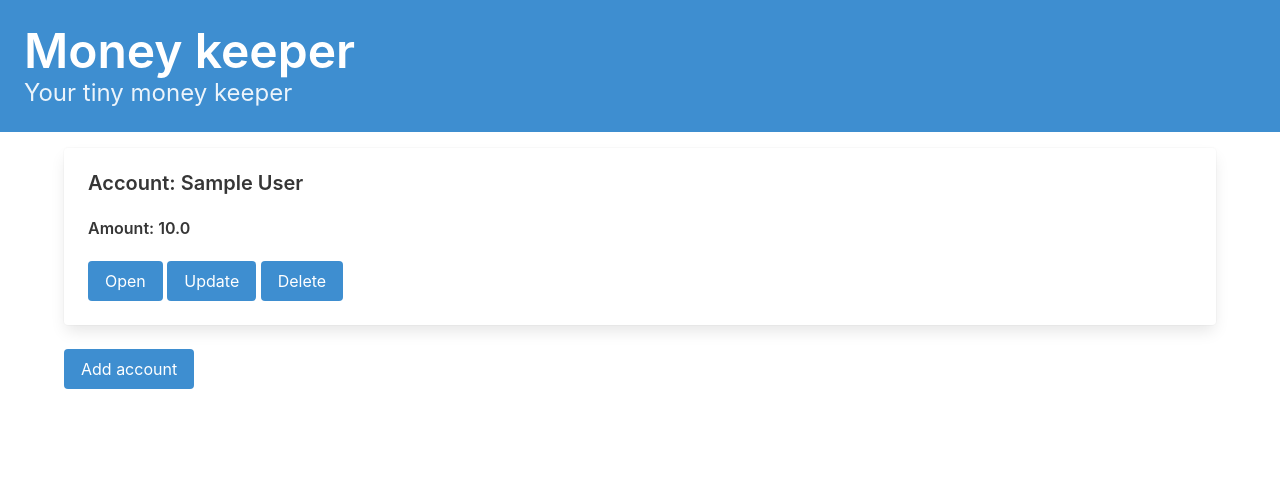
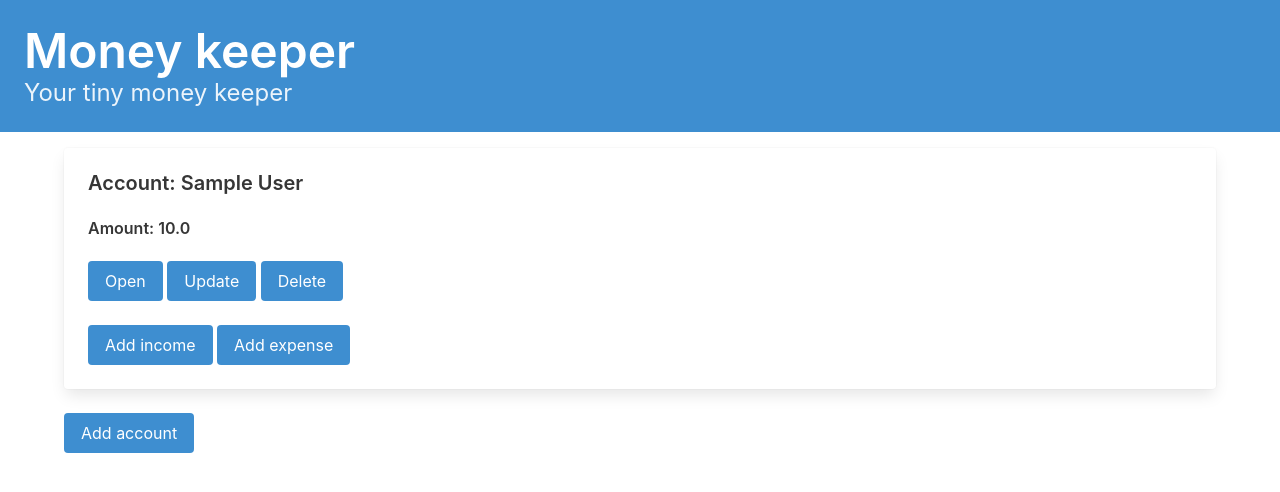
Before and after one commit to MalikovBoo/money_keeper-Django, a Django app: page / in a window 1280 px wide. Shown: the top 492 px of the page. Run offline with Django 4.2, Linux system fonts and the light colour scheme; a user stored in the database is signed in; tables that the repository leaves empty hold one stand-in row (values such as "Sample post").

Commit message:
added buttons to add income and expense

```diff
--- a/money_keeper_app/templates/money_keeper_app/accounts_list.html
+++ b/money_keeper_app/templates/money_keeper_app/accounts_list.html
@@ -36,6 +36,18 @@
                     </button>
                 </a>
               </div>
+              <div class="block ">
+                <a href="{% url 'money_keeper_app:add_income'  account.id %}">
+                    <button class="button is-info ">
+                        Add income
+                    </button>
+                </a>
+                <a href="{% url 'money_keeper_app:add_expense'  account.id %}">
+                    <button class="button is-info ">
+                        Add expense
+                    </button>
+                </a>
+              </div>
           </div>
       </div>
     </div>
--- a/money_keeper_app/urls.py
+++ b/money_keeper_app/urls.py
@@ -1,15 +1,18 @@
 from django.urls import path
-from .views import dashboard, income_list, expense_list, account_page, add_account, delete, upd_account
+from .views import dashboard, income_list, add_income, expense_list, add_expense, \
+    account_page, add_account, delete, upd_account
 # from .views import dashboard
 
 app_name = "money_keeper_app"
 
 urlpatterns = [
-    path('delete/<int:pk>', delete, name='delete'),
-    path('upd_account/<int:pk>', upd_account, name='upd_account'),
+    path("delete/<int:pk>", delete, name="delete"),
+    path("upd_account/<int:pk>", upd_account, name="upd_account"),
     path("add_account/", add_account, name="add_account"),
     path("account/<int:pk>", account_page, name="account"),
     path("income_list/<int:pk>", income_list, name="income_list"),
+    path("add_income/<int:pk>", add_income, name="add_income"),
     path("expense_list/<int:pk>", expense_list, name="expense_list"),
+    path("add_expense/<int:pk>", add_expense, name="add_expense"),
     path("", dashboard, name="dashboard"),
 ]
--- a/money_keeper_app/views.py
+++ b/money_keeper_app/views.py
@@ -1,6 +1,6 @@
 from django.shortcuts import render, redirect
-from .forms import NewAccountForm, UpdAccountForm
-from .models import Payment, Account
+from .forms import NewAccountForm, UpdAccountForm, NewIncomeForm, NewExpenseForm
+from .models import Payment, Account, IncomeType, ExpenseType
 
 
 # def dashboard(request):
@@ -27,7 +27,7 @@ def account_page(request, pk):
         # если неавторизован
         return render(request, "base.html")
     account = Account.objects.get(pk=pk)
-    payments = Payment.objects.filter(account=account.id)
+    payments = Payment.objects.filter(account=account.id).order_by("-created_at")
     return render(request, "money_keeper_app/account.html", {"account": account, "payments": payments})
 
 
@@ -61,8 +61,32 @@ def income_list(request, pk):
         # если неавторизован
         return render(request, "base.html")
     account = Account.objects.get(pk=pk)
-    incomes = Payment.objects.filter(account=account.id, expense=None)
+    incomes = Payment.objects.filter(account=account.id, expense=None).order_by("-created_at")
     return render(request, "money_keeper_app/income_list.html", {"account": account, "incomes": incomes})
+
+
+def add_income(request, pk):
+    if not request.user.is_authenticated:
+        return render(request, "base.html")
+
+    if request.method == "POST":
+        form = NewIncomeForm(request.POST)
+        if form.is_valid():
+            income_id = form.cleaned_data["income_type"]
+            income_type = IncomeType.objects.get(id=income_id)
+            account = Account.objects.get(pk=pk)
+            account.amount += form.cleaned_data['count']
+            account.save()
+            Payment.objects.create(
+                account=Account.objects.get(pk=pk),
+                income=income_type,
+                count=form.cleaned_data['count'],
+                expense=None
+            )
+            return redirect("money_keeper_app:account", pk=pk)
+    else:
+        form = NewIncomeForm()
+    return render(request, "money_keeper_app/add_income.html", {"form": form})
 
 
 def expense_list(request, pk):
@@ -70,5 +94,29 @@ def expense_list(request, pk):
         # если неавторизован
         return render(request, "base.html")
     account = Account.objects.get(pk=pk)
-    expenses = Payment.objects.filter(account=account.id, income=None)
+    expenses = Payment.objects.filter(account=account.id, income=None).order_by("-created_at")
     return render(request, "money_keeper_app/expense_list.html", {"account": account, "expenses": expenses})
+
+
+def add_expense(request, pk):
+    if not request.user.is_authenticated:
+        return render(request, "base.html")
+
+    if request.method == "POST":
+        form = NewExpenseForm(request.POST)
+        if form.is_valid():
+            expense_id = form.cleaned_data["expense_type"]
+            expense_type = ExpenseType.objects.get(id=expense_id)
+            account = Account.objects.get(pk=pk)
+            account.amount -= form.cleaned_data['count']
+            account.save()
+            Payment.objects.create(
+                account=Account.objects.get(pk=pk),
+                income=None,
+                count=form.cleaned_data['count'],
+                expense=expense_type
+            )
+            return redirect("money_keeper_app:account", pk=pk)
+    else:
+        form = NewExpenseForm()
+    return render(request, "money_keeper_app/add_expense.html", {"form": form})
```
Also changed, not shown: money_keeper_app/forms.py (+57 -1 lines), money_keeper_app/templates/money_keeper_app/account.html (+10 -0 lines), money_keeper_app/templates/money_keeper_app/add_expense.html (added, +22 -0 lines), money_keeper_app/templates/money_keeper_app/add_income.html (added, +22 -0 lines).
